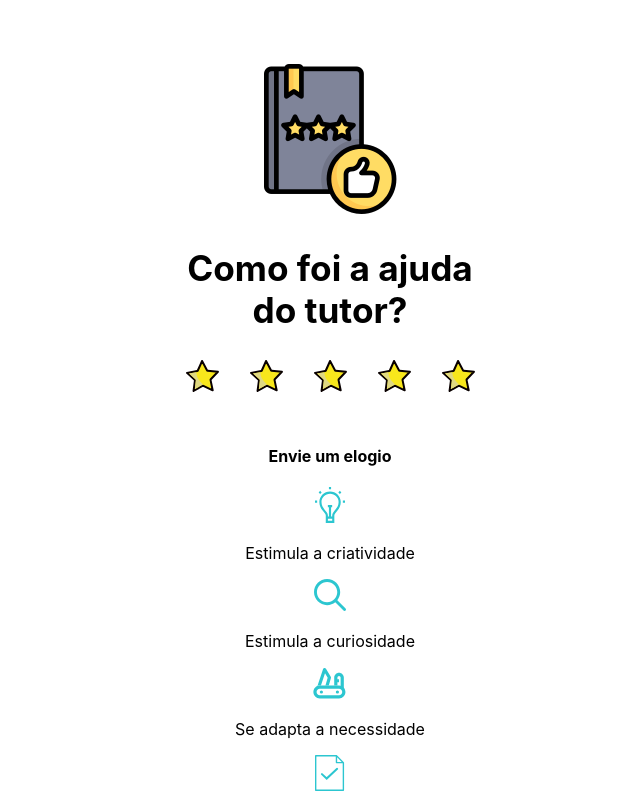
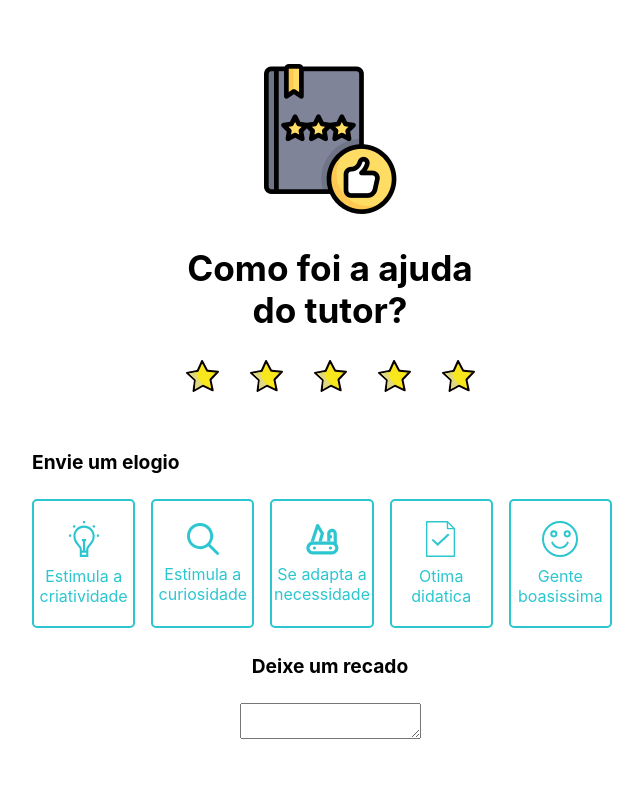
Before and after one commit to karsevar/TutorMundi-Technical-Interview, a React (Create React App) app: page / in a window 1280 px wide. Both pictures are taken after a click on the button "ELOGIAR". Shown: the top 800 px of the page, without its empty margins (310-953 px from the left). Built offline with nearby package versions, Linux system fonts and the light colour scheme.

Commit message:
selection box styles for desktop almost done. WIP textarea component styles

```diff
--- a/src/components/elogiarComponent/elogiarComponent.scss
+++ b/src/components/elogiarComponent/elogiarComponent.scss
@@ -2,7 +2,7 @@
   margin-top: 2rem;
   margin-right: auto;
   margin-left: auto;
-  width: 50%;
+  width: 80%;
 
   display: flex;
   flex-direction: column;
--- a/src/components/reviewComponent/ReviewComponent.js
+++ b/src/components/reviewComponent/ReviewComponent.js
@@ -1,4 +1,5 @@
 import React, { useState } from "react";
+import "./reviewComponent.scss";
 import { ReactComponent as Lamp } from "./lamp.svg";
 import { ReactComponent as CheckSheet } from "./checked-sheet.svg";
 import { ReactComponent as LookingGlass } from "./looking-glass.svg";
--- a/src/components/reviewComponent/reviewComponent.scss
+++ b/src/components/reviewComponent/reviewComponent.scss
@@ -0,0 +1,42 @@
+.review-component {
+  font-size: 1.2rem;
+
+  .selections-container {
+    display: flex;
+    flex-direction: column;
+    align-items: flex-start;
+    .selections {
+      display: flex;
+      justify-content: flex-start;
+
+      .select-box {
+        display: flex;
+        flex-direction: column;
+        justify-content: center;
+        align-items: center;
+        width: 6.2rem;
+        height: 7.8rem;
+        margin-right: 1rem;
+        border-radius: 5px;
+        border: 2px solid #2cc6d0;
+
+        font-size: 1rem;
+        color: #2cc6d0;
+
+        p {
+          margin-top: -1px;
+        }
+        svg {
+          margin-bottom: 10px;
+          padding-top: 1rem;
+        }
+      }
+    }
+  }
+
+  .textbox-container {
+    display: flex;
+    flex-direction: column;
+    align-items: flex-start;
+  }
+}
```
